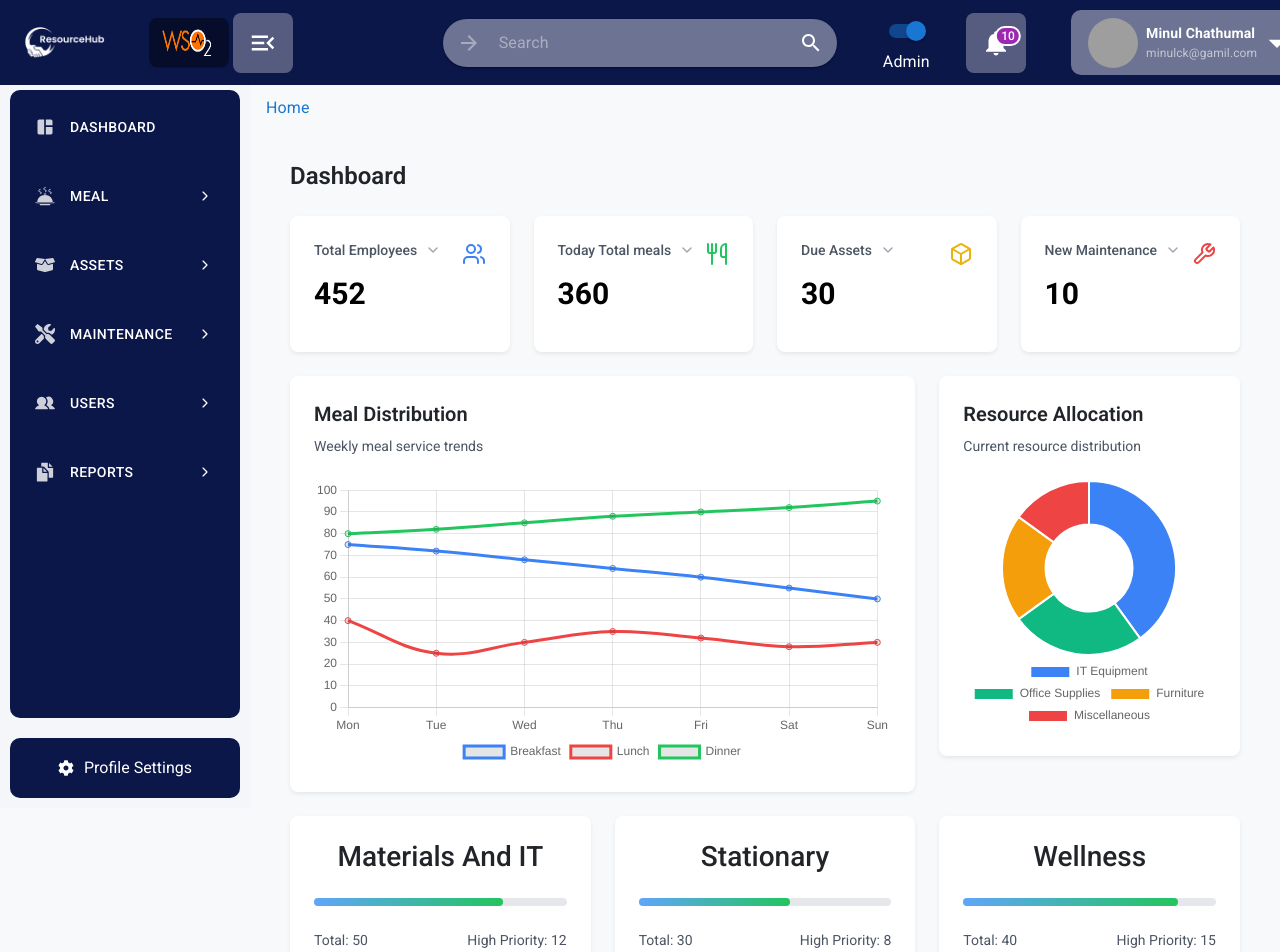
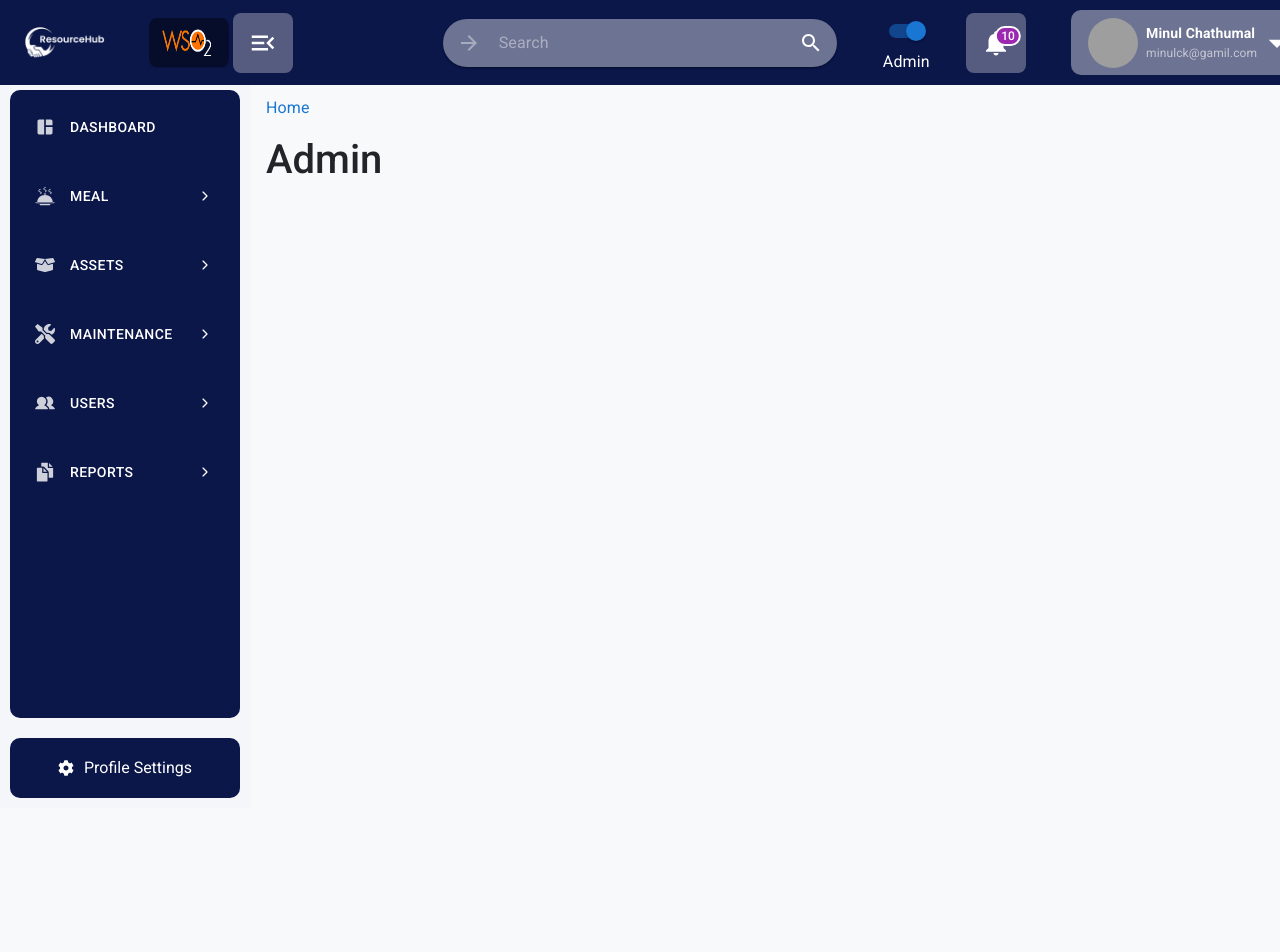
Before and after one commit to th33k/Resource_Hub, a React (Vite) app: page / in a window 1280 px wide. Shown: the top 952 px of the page. After the commit the page ends 800 px from the top, so only its background shows below. Built offline with nearby package versions, Linux system fonts and the light colour scheme; sample sign-in values are in the browser's storage; grey boxes are pictures that could not be loaded.

Commit message:
Revert "Feat/dashboard"

```diff
--- a/package.json
+++ b/package.json
@@ -27,10 +27,6 @@
     "react-chartjs-2": "^5.2.0",
     "react-dom": "^18.3.1",
     "react-icons": "^5.4.0",
-    "react-router-dom": "^7.1.5",
-    "styled-components": "^6.1.15",
-    "react-chartjs-2": "^5.0.0",
-    "chart.js": "^4.0.0",
     "react-router-dom": "^6.22.1"
   },
   "devDependencies": {
--- a/src/components/Dashboard/Admin/MealDistributionChart.jsx
+++ /dev/null
@@ -1,69 +0,0 @@
-import { Line } from 'react-chartjs-2';
-import {
-  Chart as ChartJS,
-  CategoryScale,
-  LinearScale,
-  PointElement,
-  LineElement,
-  Title,
-  Tooltip,
-  Legend
-} from 'chart.js';
-
-ChartJS.register(
-  CategoryScale,
-  LinearScale,
-  PointElement,
-  LineElement,
-  Title,
-  Tooltip,
-  Legend
-);
-
-const options = {
-  responsive: true,
-  plugins: {
-    legend: {
-      position: 'bottom',
-    },
-  },
-  scales: {
-    y: {
-      beginAtZero: true,
-    },
-  },
-};
-
-const data = {
-  labels: ['Mon', 'Tue', 'Wed', 'Thu', 'Fri', 'Sat', 'Sun'],
-  datasets: [
-    {
-      label: 'Breakfast',
-      data: [75, 72, 68, 64, 60, 55, 50],
-      borderColor: 'rgb(59, 130, 246)',
-      tension: 0.4,
-    },
-    {
-      label: 'Lunch',
-      data: [40, 25, 30, 35, 32, 28, 30],
-      borderColor: 'rgb(239, 68, 68)',
-      tension: 0.4,
-    },
-    {
-      label: 'Dinner',
-      data: [80, 82, 85, 88, 90, 92, 95],
-      borderColor: 'rgb(34, 197, 94)',
-      tension: 0.4,
-    },
-  ],
-};
-
-export const MealDistributionChart = () => {
-  return (
-    <div className="bg-white p-6 rounded-lg shadow-sm">
-      <h2 className="text-xl font-semibold mb-2">Meal Distribution</h2>
-      <p className="text-gray-600 text-sm mb-6">Weekly meal service trends</p>
-      <Line options={options} data={data} />
-    </div>
-  );
-};
--- a/src/components/Dashboard/Admin/ResourceAllocation.jsx
+++ /dev/null
@@ -1,44 +0,0 @@
-import { Doughnut } from 'react-chartjs-2';
-import { Chart as ChartJS, ArcElement, Tooltip, Legend } from 'chart.js';
-
-ChartJS.register(ArcElement, Tooltip, Legend);
-
-const data = {
-  labels: ['IT Equipment', 'Office Supplies', 'Furniture', 'Miscellaneous'],
-  datasets: [
-    {
-      data: [40, 25, 20, 15],
-      backgroundColor: [
-        'rgb(59, 130, 246)',
-        'rgb(16, 185, 129)',
-        'rgb(245, 158, 11)',
-        'rgb(239, 68, 68)',
-      ],
-    },
-  ],
-};
-
-const options = {
-  plugins: {
-    legend: {
-      position: 'bottom',
-    },
-    tooltip: {
-      callbacks: {
-        label: function(tooltipItem) {
-          return `${tooltipItem.label}: ${tooltipItem.raw}%`;
-        },
-      },
-    },
-  },
-};
-
-export const ResourceAllocation = () => {
-  return (
-    <div className="bg-white p-6 rounded-lg shadow-sm">
-      <h2 className="text-xl font-semibold mb-2">Resource Allocation</h2>
-      <p className="text-gray-600 text-sm mb-6">Current resource distribution</p>
-      <Doughnut data={data} options={options} />
-    </div>
-  );
-};
--- a/src/components/Dashboard/Admin/ResourceCard.jsx
+++ /dev/null
@@ -1,17 +0,0 @@
-export const ResourceCard = ({ title, total, highPriority, progress }) => {
-    return (
-      <div className="bg-white rounded-lg p-6 shadow-sm hover:shadow-lg transition-all">
-        <h3 className="font-medium mb-4">{title}</h3>
-        <div className="h-2 bg-gray-200 rounded-full mb-4">
-          <div
-            className="h-full bg-gradient-to-r from-blue-400 to-green-500 rounded-full"
-            style={{ width: `${progress}%` }}
-          />
-        </div>
-        <div className="flex justify-between text-sm">
-          <span className="text-gray-600">Total: {total}</span>
-          <span className="text-gray-600">High Priority: {highPriority}</span>
-        </div>
-      </div>
-    );
-  };
--- a/src/components/Dashboard/Admin/StatCard.jsx
+++ /dev/null
@@ -1,61 +0,0 @@
-import { useState } from 'react';
-import { ChevronDown } from 'lucide-react';
-import { StatCardPopup } from './StatCardPopup';
-
-export const StatCard = ({ title, value, previousValue, icon, chartData }) => {
-  const [isPopupOpen, setIsPopupOpen] = useState(false);
-
-  const getCardTextColor = () => {
-    if (previousValue !== undefined) {
-      if (typeof value === 'number' && typeof previousValue === 'number') {
-        if (value > previousValue) return 'text-green-500';
-        if (value < previousValue) return 'text-red-500';
-      }
-    }
-    return 'text-black';
-  };
-
-  const getSubtitle = () => {
-    switch (title) {
-      case 'Total Employees':
-        return 'Active employees in the system';
-      case 'Today Total meals':
-        return 'Meals served today';
-      case 'Due Assets':
-        return 'Assets pending return';
-      case 'New Maintenance':
-        return 'New maintenance requests';
-      default:
-        return '';
-    }
-  };
-
-  return (
-    <>
-      <div
-        className="bg-white rounded-lg p-6 shadow-sm cursor-pointer hover:shadow-xl transition-all"
-        onClick={() => setIsPopupOpen(true)}
-      >
-        <div className="flex items-center justify-between mb-2">
-          <h3 className="text-gray-600 text-sm font-medium flex items-center gap-2">
-            {title}
-            <ChevronDown size={16} className="text-gray-400" />
-          </h3>
-          {icon}
-        </div>
-        <p className={`text-3xl font-bold ${getCardTextColor()}`}>
-          {value}
-        </p>
-      </div>
-
-      <StatCardPopup
-        open={isPopupOpen}
-        onClose={() => setIsPopupOpen(false)}
-        title={title}
-        subtitle={getSubtitle()}
-        value={value}
-        chartData={chartData}
-      />
-    </>
-  );
-};
--- a/src/components/Dashboard/Admin/StatCardPopup.jsx
+++ /dev/null
@@ -1,72 +0,0 @@
-import { Line } from 'react-chartjs-2';
-import { X } from 'lucide-react';
-import { Dialog } from '@mui/material';
-
-export const StatCardPopup = ({
-  open,
-  onClose,
-  title,
-  subtitle,
-  value,
-  chartData
-}) => {
-  const options = {
-    responsive: true,
-    plugins: {
-      legend: {
-        display: false,
-      },
-    },
-    scales: {
-      y: {
-        beginAtZero: true,
-      },
-    },
-  };
-
-  const data = {
-    labels: chartData?.labels || [],
-    datasets: [
-      {
-        data: chartData?.data || [],
-        borderColor: 'rgb(59, 130, 246)',
-        tension: 0.4,
-      },
-    ],
-  };
-
-  return (
-    <Dialog
-      open={open}
-      onClose={onClose}
-      maxWidth="sm"
-      fullWidth
-    >
-      <div className="p-6">
-        <div className="flex justify-between items-start mb-6">
-          <div>
-            <h2 className="text-xl font-semibold">{title}</h2>
-            <p className="text-gray-500 text-sm">{subtitle}</p>
-          </div>
-          <button
-            onClick={onClose}
-            className="text-gray-500 hover:text-gray-700"
-          >
-            <X size={20} />
-          </button>
-        </div>
-
-        <div className="mb-8">
-          <div className="text-sm text-gray-600 mb-2">Current Value</div>
-          <div className="text-3xl font-bold">{value}</div>
-        </div>
-
-        {chartData && (
-          <div className="h-64">
-            <Line options={options} data={data} />
-          </div>
-        )}
-      </div>
-    </Dialog>
-  );
-};
--- a/src/pages/Dashboard.jsx
+++ b/src/pages/Dashboard.jsx
@@ -1,109 +1,13 @@
-import { StatCard } from '../components/Dashboard/Admin/StatCard';
-import { ResourceCard } from '../components/Dashboard/Admin/ResourceCard';
-import { MealDistributionChart } from '../components/Dashboard/Admin/MealDistributionChart';
-import { ResourceAllocation } from '../components/Dashboard/Admin/ResourceAllocation';
-import { Users, Utensils, Box, Wrench } from 'lucide-react';
 
-const monthLabels = ['Jan', 'Feb', 'Mar', 'Apr', 'May'];
 
 function Dashboard() {
-  return (
-    <div className="min-h-screen space-y-6 p-6">
-      {/* Heading */}
-      <h1 className="text-2xl font-semibold">Dashboard</h1>
 
-      {/* Stats Grid */}
-      <div className="grid grid-cols-1 md:grid-cols-2 lg:grid-cols-4 gap-6">
-        <StatCard
-          title="Total Employees"
-          value="452"
-          icon={<Users className="text-blue-500" />}
-          chartData={{
-            labels: monthLabels,
-            data: [420, 435, 440, 448, 452],
-          }}
-        />
-        <StatCard
-          title="Today Total meals"
-          value="360"
-          icon={<Utensils className="text-green-500" />}
-          chartData={{
-            labels: monthLabels,
-            data: [380, 410, 425, 440, 460],
-          }}
-        />
-        <StatCard
-          title="Due Assets"
-          value="30"
-          icon={<Box className="text-yellow-500" />}
-          chartData={{
-            labels: monthLabels,
-            data: [25, 28, 32, 35, 30],
-          }}
-        />
-        <StatCard
-          title="New Maintenance"
-          value="10"
-          icon={<Wrench className="text-red-500" />}
-          chartData={{
-            labels: monthLabels,
-            data: [8, 12, 15, 11, 10],
-          }}
-        />
-      </div>
+    return (
+        <div>
+            <h1>Admin</h1>
+        </div>
+    );
 
-      {/* Rest of the dashboard content */}
-      <div className="grid grid-cols-1 lg:grid-cols-3 gap-6">
-        {/* MealDistributionChart takes up 2 columns on large screens, ResourceAllocation takes up 1 column */}
-        <div className="lg:col-span-2">
-          <MealDistributionChart />
-        </div>
-        <div className="lg:col-span-1">
-          <ResourceAllocation />
-        </div>
-      </div>
-
-      {/* Resource Cards */}
-      <div className="grid grid-cols-1 md:grid-cols-2 lg:grid-cols-3 gap-6">
-        <ResourceCard
-          title="Materials And IT"
-          total={50}
-          highPriority={12}
-          progress={75}
-        />
-        <ResourceCard
-          title="Stationary"
-          total={30}
-          highPriority={8}
-          progress={60}
-        />
-        <ResourceCard
-          title="Wellness"
-          total={40}
-          highPriority={15}
-          progress={85}
-        />
-        <ResourceCard
-          title="Facilities"
-          total={25}
-          highPriority={5}
-          progress={45}
-        />
-        <ResourceCard
-          title="Maintenance Tools"
-          total={60}
-          highPriority={20}
-          progress={70}
-        />
-        <ResourceCard
-          title="Extra Items"
-          total={15}
-          highPriority={3}
-          progress={30}
-        />
-      </div>
-    </div>
-  );
 }
 
-export default Dashboard;
+export default Dashboard
```
Also changed, not shown: 1 other file (tests, documents, lock files or other folders).
